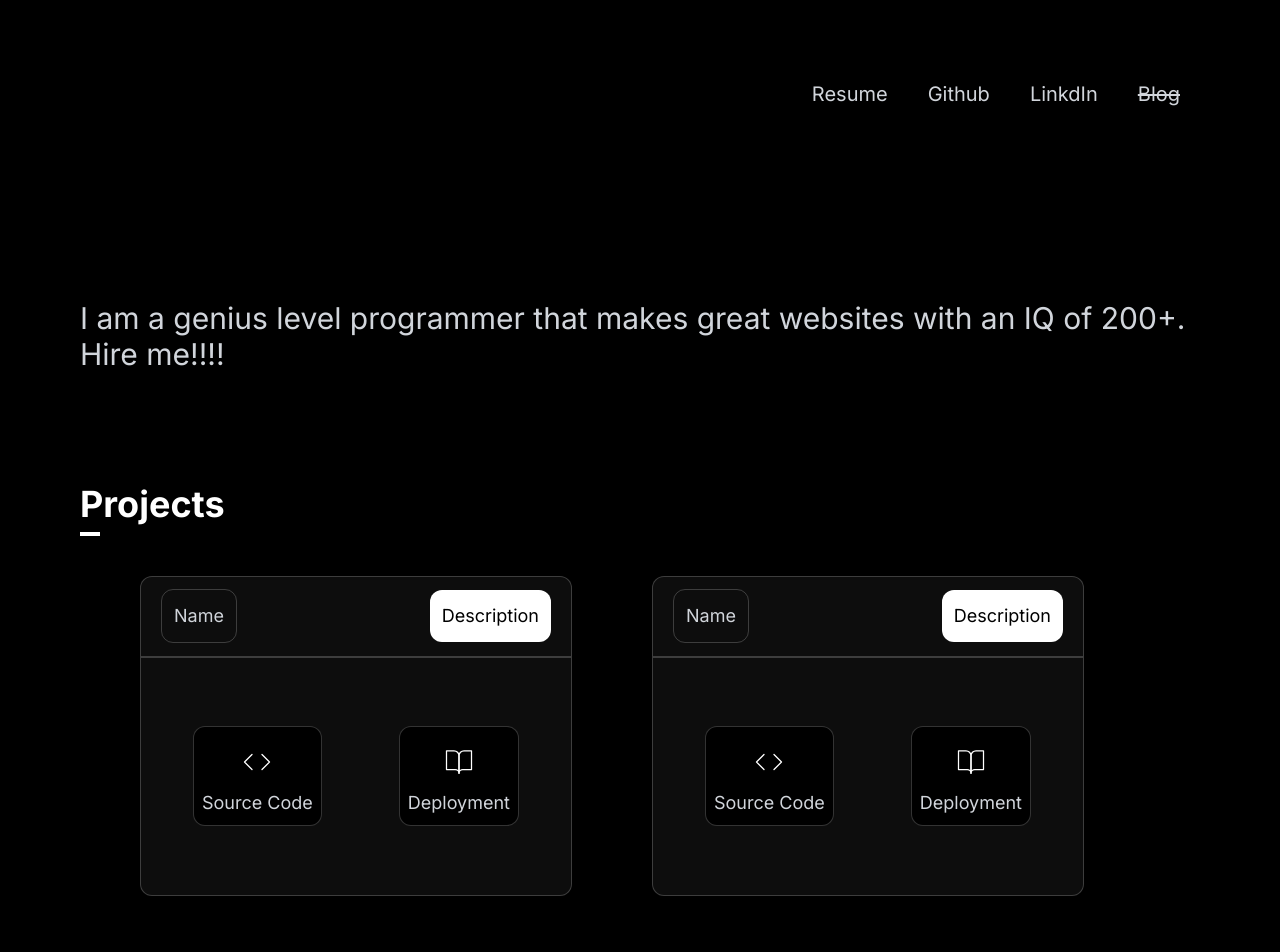
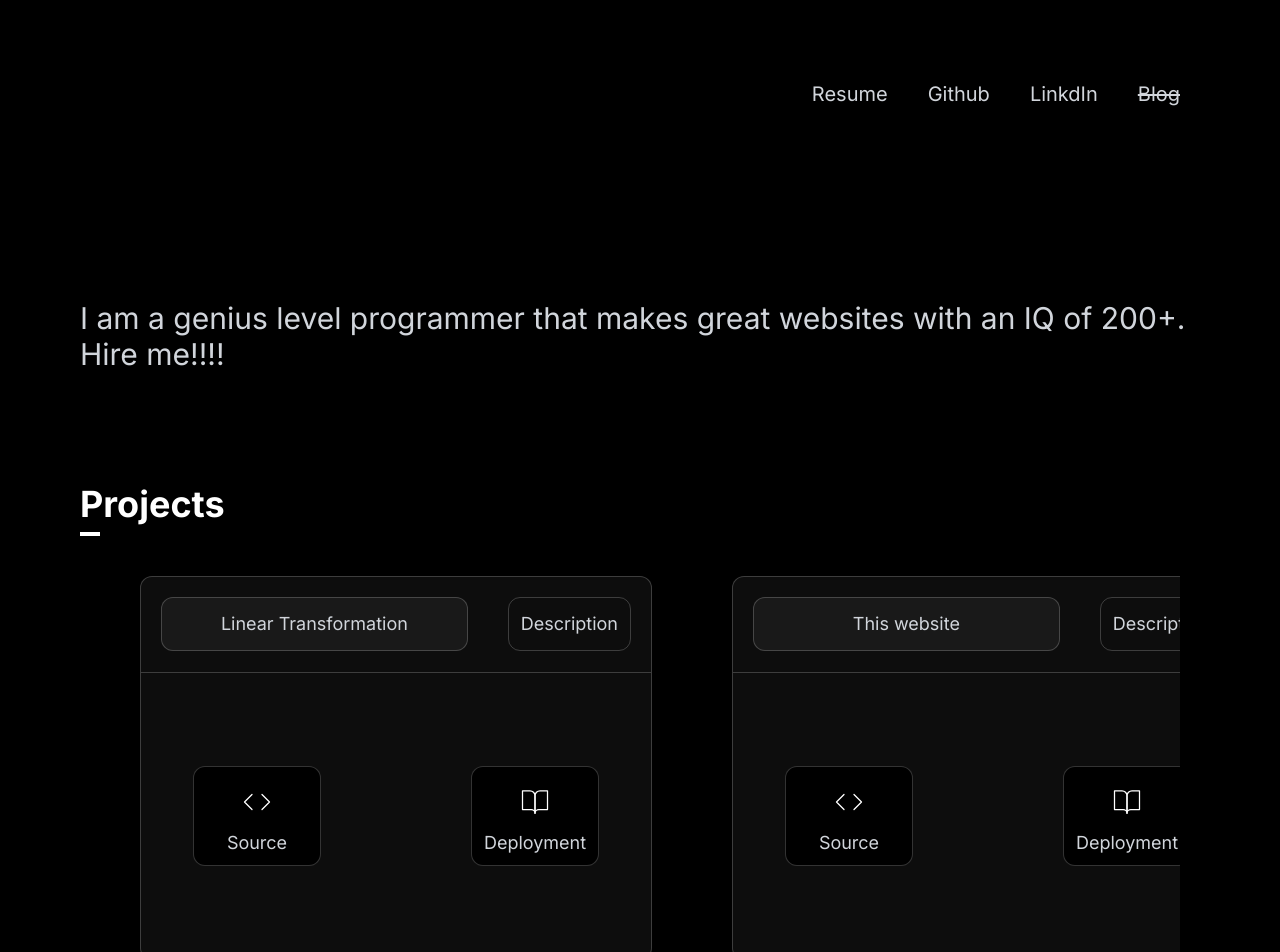
Before and after one commit to LucaIgnatescu/Website, a Next.js app: page / in a window 1280 px wide. Shown: the top 952 px of the page. Before the commit the page ends 916 px from the top, so only its background shows below. Built offline with nearby package versions, Linux system fonts and the light colour scheme.

Commit message:
more or less finished frontend

```diff
--- a/src/app/globals.css
+++ b/src/app/globals.css
@@ -19,4 +19,17 @@ html {
   .text-balance {
     text-wrap: balance;
   }
+
+  /* Hide scrollbar for Chrome, Safari and Opera */
+  .no-scrollbar::-webkit-scrollbar {
+    display: none;
+  }
+
+  /* Hide scrollbar for IE, Edge and Firefox */
+  .no-scrollbar {
+    -ms-overflow-style: none;
+    /* IE and Edge */
+    scrollbar-width: none;
+    /* Firefox */
+  }
 }
--- a/src/app/page.tsx
+++ b/src/app/page.tsx
@@ -27,8 +27,10 @@ export default function Page() {
       </div>
       <h2 className="font-bold text-4xl mb-10 after:bg-white after:block after:w-5 after:h-1 after:my-2">Projects</h2>
       <div><Cards cards={
-        [{ name: "name", description: "description" },
-        { name: "name", description: "description" }]
+        [{ name: "Linear Transformation", description: "This is a very cool project word  word  word  word  word  word  word  word  word  word  word  word  word  word  word  word  word  word  word  word  word  word  word  word  word  word  word  word  word  word  word  word  word  word  word  word  word  word  word  word  word  word  word  word  word  word  word  word  word  word  word " },
+        { name: "This website", description: "I mean just look at it." },
+        { name: "This website", description: "I mean just look at it." },
+        {name:"Markdown reader", description:"You will find it later"}]
       } />
       </div>
     </div>
--- /dev/null
+++ b/src/components/client.tsx
@@ -0,0 +1,51 @@
+"use client";
+import { type CardInfo } from "./components";
+import Image from "next/image";
+import { useState } from "react";
+
+export function Card({ name, description }: CardInfo = { name: null, description: null }) {
+  let [clicked, setClicked] = useState<boolean>(true);
+
+  function clickHandler() {
+    setClicked(!clicked);
+  }
+  //TODO: change text size based on number of words
+  //TODO: css wizardry to blur left and right sides of project container
+  return (
+    <span className="flex flex-col border border-white/20 bg-white/5 rounded-xl mx-10 text-center h-96 basis-128 flex-shrink-0 grow-0 text-lg text-gray-300 shadow-lg">
+      <span className="flex-1 border-b border-white/20 basis-1/4 text-center">
+        <span className="flex flex-row justify-between h-full">
+          <span className="text-center self-center my-3 mx-5 p-3 rounded-xl border-white/20 border grow bg-white/[0.05]">
+            {name}
+          </span>
+          <span className={`text-center self-center my-3 mx-5 p-3 rounded-xl ${!clicked ? "bg-white/100 text-black" : ""} hover:cursor-pointer hover:border-white rounded-xl border-white/20 border`} onClick={clickHandler}>
+            Description
+          </span>
+        </span>
+      </span>
+      <span className="flex-1 basis-3/4 flex flex-row self-center w-full" onClick={clickHandler}>
+        {clicked ? <>
+          <span className="flex flex-row flex-1 self-center justify-between px-10">
+            <span className="w-32 m-3 border border-white/20 rounded-xl flex flex-col justify-between flex-wrap p-2 bg-black hover:border-white hover:cursor-pointer">
+              <span className="text-center flex flex-row justify-center m-3">
+                <Image src="/github-mark.svg" width={30} height={30} alt="github-logo" className="h-fit text-center" />
+              </span>
+              <span>Source</span>
+            </span>
+            <span className="w-32 m-3 border border-white/20 rounded-xl flex flex-col justify-between flex-wrap p-2 bg-black hover:border-white hover:cursor-pointer">
+              <span className="text-center flex flex-row justify-center m-3">
+                <Image src="/book-open.svg" width={30} height={30} alt="book-logo" className="h-fit text-center" />
+              </span>
+              <span>Deployment</span>
+            </span>
+          </span>
+        </>
+          :
+          <span className="text-gray-300 text-justify text-base p-5">
+            {description}
+          </span>
+        }
+      </span>
+    </span>
+  )
+}
--- /dev/null
+++ b/src/components/components.ts
@@ -0,0 +1,4 @@
+export type CardInfo = {
+  name: String | null,
+  description: String | null
+};
--- a/src/components/server.tsx
+++ b/src/components/server.tsx
@@ -1,47 +1,12 @@
 import { createClient } from "@supabase/supabase-js";
 import { Fragment } from "react";
-import Image from "next/image";
-
-type CardInfo = {
-  name: String | null,
-  description: String | null
-};
-
-export function Card({ name, description }: CardInfo = { name: null, description: null }) {
-  return <span className="flex flex-col border border-white/20 bg-white/5 hover:border-white/80 rounded-xl mx-10 text-center h-80 w-2/5 text-lg text-gray-300">
-    <span className="flex-1 border-b border-white/20 basis-1/4 text-center hover:border-white">
-      <span className="flex flex-row justify-between h-full">
-        <span className="text-center self-center my-3 mx-5 p-3 rounded-xl border-white/20 border">
-          Name
-        </span>
-        <span className="text-center self-center my-3 mx-5 p-3 rounded-xl bg-white/100 text-black">
-          Description
-        </span>
-      </span>
-    </span>
-    <span className="flex-1 basis-3/4 flex flex-row self-center w-full border-t border-white/20 hover:border-white">
-      <span className="flex flex-row flex-1 self-center justify-between px-10">
-        <span className="m-3 border border-white/20 rounded-xl flex flex-col justify-between flex-wrap p-2 bg-black">
-          <span className="text-center flex flex-row justify-center m-3">
-            <Image src="/github-mark.svg" width={30} height={2} alt="github-logo" className="h-fit text-center" />
-          </span>
-          <span>Source Code</span>
-        </span>
-        <span className="m-3 border border-white/20 rounded-xl flex flex-col justify-between flex-wrap p-2 bg-black">
-          <span className="text-center flex flex-row justify-center m-3">
-            <Image src="/book-open.svg" width={30} height={30} alt="book-logo" className="h-fit text-center" />
-          </span>
-          <span>Deployment</span>
-        </span>
-      </span>
-    </span>
-  </span>
-}
+import { type CardInfo } from "./components";
+import { Card } from "./client";
 
 export async function Cards({ cards }: { cards?: CardInfo[] }) {
   // const supabase = createClient(process.env.NEXT_PUBLIC_SUPABASE_URL || "", process.env.NEXT_PUBLIC_SUPABASE_ANON_KEY || "");
   // console.log(await supabase.from("test").select());
-  return <span className="flex flex-row m-5">
+  return <span className="flex flex-row m-5 grow overflow-x-scroll no-scrollbar wrap">
     {cards?.map((info, i) => <Fragment key={i}> <Card {...info} /> </Fragment>)}
   </span>
 }
--- a/tailwind.config.ts
+++ b/tailwind.config.ts
@@ -13,6 +13,10 @@ const config: Config = {
         "gradient-conic":
           "conic-gradient(from 180deg at 50% 50%, var(--tw-gradient-stops))",
       },
+      spacing:{
+        '112': '28rem',
+        '128': '32rem'
+      },
     },
   },
   plugins: [],
```
